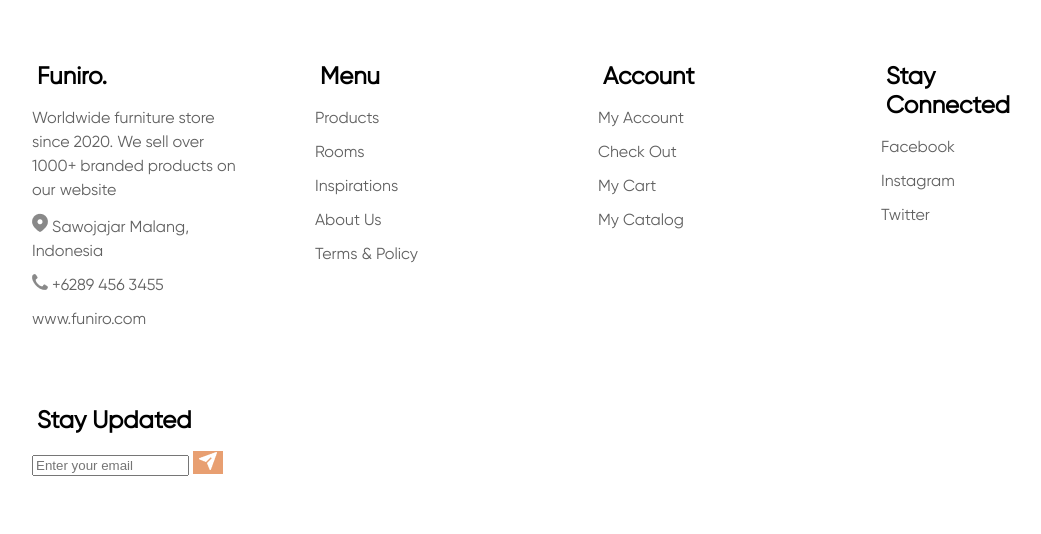
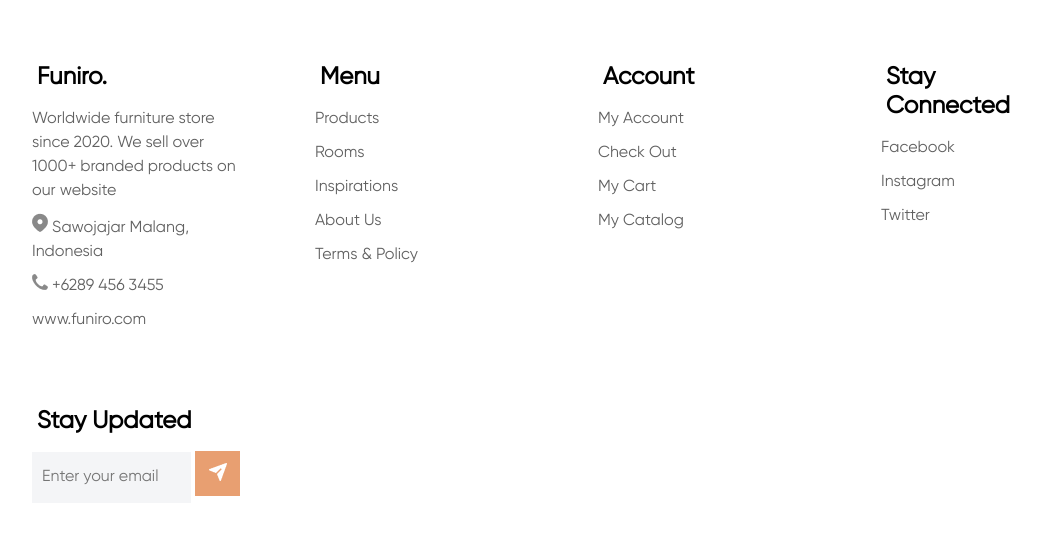
Before and after one commit to OlesiaVovk/Furniture_Shop-JS-Project, a website: page index.html in a window 1280 px wide. Shown: the whole page, without its empty margins (77-1118 px from the left). Drawn offline with nearby package versions, Linux system fonts and the light colour scheme; files that its build step writes are made by us from their sources.

Commit message:
feat: stylize submit button

```diff
--- a/styles/_footer.scss
+++ b/styles/_footer.scss
@@ -86,6 +86,15 @@
 
         &_subscribe__input {
             width: 70%;
+            height: 45px;
+            background-color: $color-product-background;
+            border: none;
+            padding: 3px 0 3px 10px;
+            font-family: Gilroy;
+            font-style: normal;
+            font-weight: normal;
+            font-size: 16px;
+            line-height: 150%;
         }
 
         &_subscribe__input:focus {
@@ -99,6 +108,8 @@
         &_subscribe__button {
             background-color: $color-primary;
             border: none;
+            width: 45px;
+            height: 45px;
         }
 
         &_subscribe__button:hover {
```
